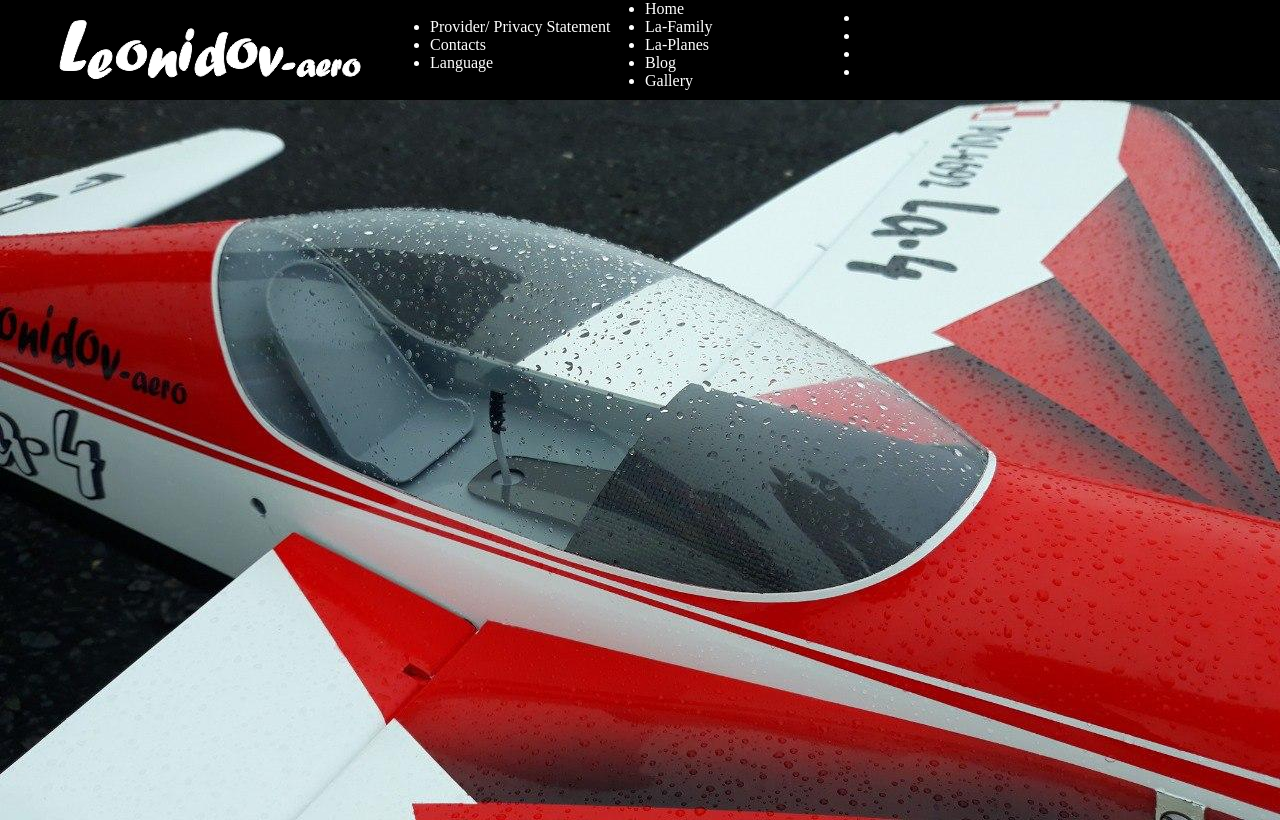
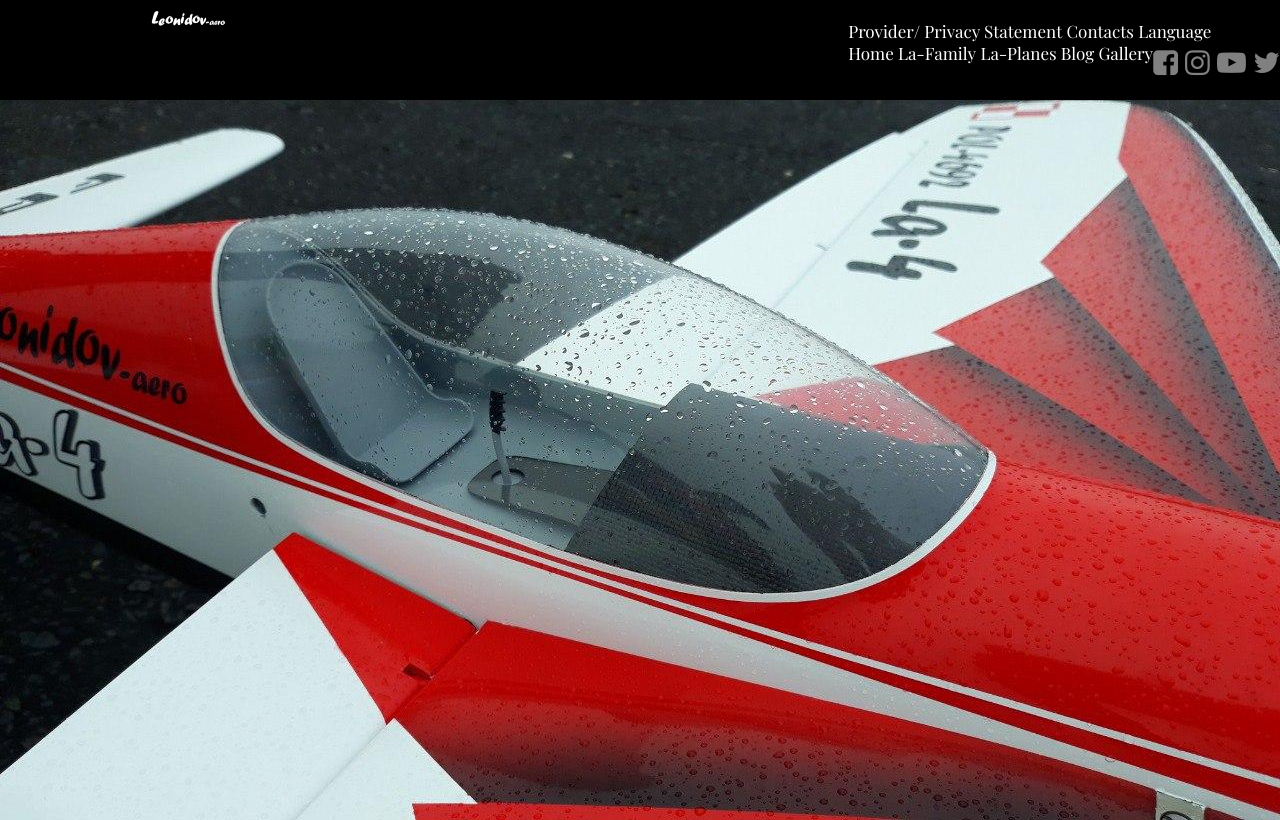
Before and after one commit to Zorrita96/leonidov-aero, a plain HTML site: page index.html in a window 1280 px wide. Drawn offline with nearby package versions, Linux system fonts and the light colour scheme.

Commit message:
Header navbars created. Alignment started

```diff
--- a/index.html
+++ b/index.html
@@ -9,47 +9,45 @@
     <meta name="robots" content="index, follow" />
     <link rel="shortcut icon" type="image/x-icon" href="#" />
     <link rel="stylesheet" type="text/css" href="../leonidov-aero/style-homepage.css">
+    <link href="https://maxcdn.bootstrapcdn.com/font-awesome/4.7.0/css/font-awesome.min.css" type="text/css" rel="stylesheet">
 </head>
 <body>
-    <header>
+    <header class="header">
         <div class="logo">
-            <img class="logo__img" src="../leonidov-aero/leonidov-images/logomin.png">
+            <img class="logo__img" src="../leonidov-aero/leonidov-images/logo-white.svg">
         </div>
 
-        <nav class="header-navbar">
-            <ul class="header-navbar__list">
-                <li class="header-navbar__list-item">Provider/ Privacy Statement</li>
-                <li class="header-navbar__list-item">Contacts</li>
-                <li class="header-navbar__list-item">Language</li>
+        <div class="header-menus">
+            <ul class="header-navbar">
+                <li class="header-navbar__item"><a class="header-navbar__link" href="#">Provider/ Privacy Statement</a></li>
+                <li class="header-navbar__item"><a class="header-navbar__link" href="#">Contacts</a></li>
+                <li class="header-navbar__item"><a class="header-navbar__link" href="#">Language</a></li>
             </ul>
-        </nav>
+            <div class="flex-row-block">
+                <ul class="header-navbar">
+                    <li class="header-navbar__item"><a class="header-navbar__link" href="#">Home</a></li>
+                    <li class="header-navbar__item"><a class="header-navbar__link" href="#">La-Family</a></li>
+                    <li class="header-navbar__item"><a class="header-navbar__link" href="#">La-Planes</a></li>
+                    <li class="header-navbar__item"><a class="header-navbar__link" href="#">Blog</a></li>
+                    <li class="header-navbar__item"><a class="header-navbar__link" href="#">Gallery</a></li>
+                </ul>
 
-        <nav class="header-navbar">
-            <ul class="header-navbar__list">
-                <li class="header-navbar__list-item">Home</li>
-                <li class="header-navbar__list-item">La-Family</li>
-                <li class="header-navbar__list-item">La-Planes</li>
-                <li class="header-navbar__list-item">Blog</li>
-                <li class="header-navbar__list-item">Gallery</li>
-            </ul>
-        </nav>
-
-        <nav class="social-bar">
-            <ul class="social-bar__list">
+                <ul class="social-bar">
                     <li class="social-bar__icon">
-                    <a target="_blank" href="#"><i class="fa fa-facebook-square" aria-hidden="true"></i></a>
+                        <a class="social-bar__link" target="_blank" href="#"><i class="fa fa-facebook-square" aria-hidden="true"></i></a>
                     </li>
                     <li class="social-bar__icon">
-                    <a target="_blank" href="#"><i class="fa fa-instagram" aria-hidden="true"></i></a>
+                        <a class="social-bar__link" target="_blank" href="#"><i class="fa fa-instagram" aria-hidden="true"></i></a>
                     </li>
                     <li class="social-bar__icon">
-                    <a target="_blank" href="#"><i class="fa fa-youtube-play" aria-hidden="true"></i></a>
+                        <a class="social-bar__link" target="_blank" href="#"><i class="fa fa-youtube-play" aria-hidden="true"></i></a>
                     </li>
                     <li class="social-bar__icon">
-                    <a target="_blank" href="#"><i class="fa fa-twitter" aria-hidden="true"></i></a>
+                        <a class="social-bar__link" target="_blank" href="#"><i class="fa fa-twitter" aria-hidden="true"></i></a>
                     </li>
                 </ul>
-        </nav>
+            </div>
+        </div>
     </header>
 
     <main>
--- a/style-homepage.css
+++ b/style-homepage.css
@@ -1,22 +1,87 @@
-*{
+@import url('https://fonts.googleapis.com/css2?family=Playfair+Display:wght@400;500;600;700;900&display=swap');
+
+* {
     box-sizing: border-box;
+    -moz-box-sizing: border-box;
+    -webkit-box-sizing: border-box;
     padding: 0;
     margin: 0;
-  }
+}
 
-header {
+body {
+    background-color: #eee;
+    font-family: 'Playfair Display', serif;
+    font-size: 10px;
+    color: black;
+    width: 100%;
+    margin: 0;
+}
+
+.header {
     height: 100px;
-    display: grid;
-    grid-template-columns: repeat(6, 1fr);
-    grid-template-rows: repeat(2, 1fr);
-    grid-gap: 10px;
+    font-size: 1.7em;
+    display: flex;
+    flex-direction: row;
     width: 100%;
     margin: 0px;
-    justify-content: center;
+    justify-content: space-between;
     align-items: center;
     background-color: black;
     color: white;
-    }
+}
+
+.logo {
+    width: 300px;
+}
+
+.logo__img {
+    width: 100%;
+}
+
+.header-menus {
+    display: flex;
+    flex-direction: column;
+}
+
+.flex-row-block {
+    display: flex;
+    flex-direction: row;
+    justify-content: space-between;
+}
+
+.header-navbar {
+    list-style: none;
+    padding: 0;
+}
+
+.header-navbar__item {
+    display: inline-block;
+}
+
+.header-navbar__link {
+    text-decoration: none;
+    color: white;
+    cursor: pointer;
+}
+
+.social-bar {
+    list-style: none;
+    padding: 0;
+    font-size: 1.7em;
+    color: gray;
+}
+
+.social-bar__icon {
+    display: inline-block;
+}
+
+.social-bar__link {
+    text-decoration: none;
+    color: gray;
+    cursor: pointer;
+}
+
+
 
 .menu {
     list-style-type: none;
@@ -40,14 +105,14 @@ header {
     display: none;
 }
 
-
+/*
 .logo {
     grid-area: 1 / 1 / 3 / 3;
     display: flex;
     justify-content: center;
     align-items: center;
     filter: brightness(0) invert(1);
-}
+} */
 
 
 .imgbox {
```
Lines whose indentation alone changed are shown as unchanged.
